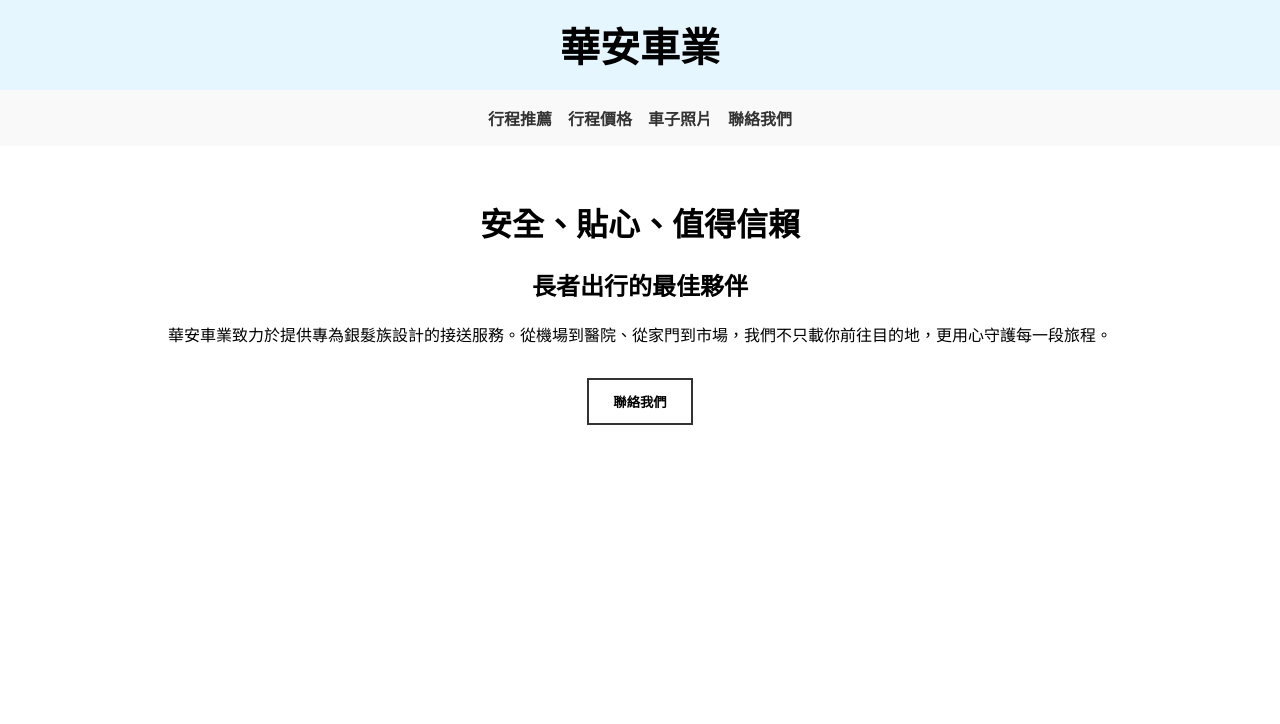
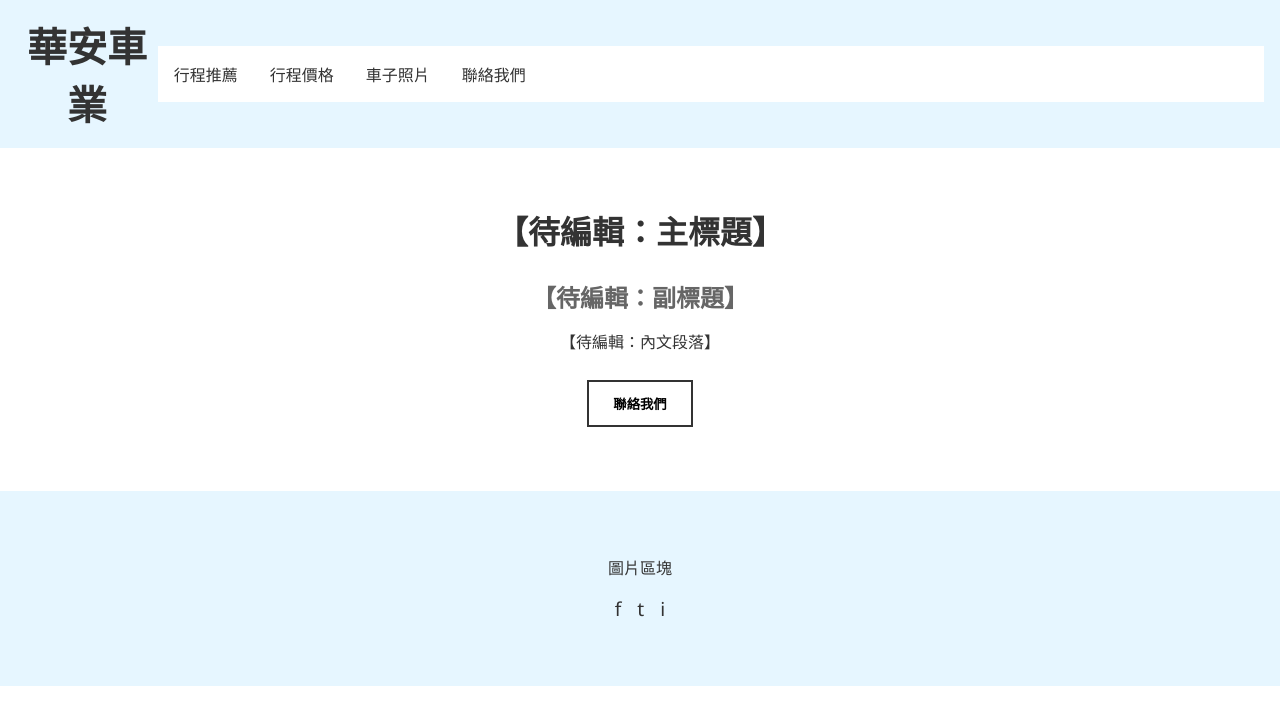
Before and after one commit to huaan-car/Huaan-lulu, a plain HTML site: page index.html in a window 1280 px wide. Drawn offline with Linux system fonts and the light colour scheme.

Commit message:
Add files via upload

```diff
--- a/index.html
+++ b/index.html
@@ -6,28 +6,157 @@
   <meta name="viewport" content="width=device-width, initial-scale=1.0" />
   <title>華安車業</title>
   <style>
-    body { margin: 0; font-family: 'Segoe UI', sans-serif; }
-    header { background-color: #e6f6ff; text-align: center; padding: 1rem; }
-    .logo { font-size: 2.5rem; font-weight: bold; }
-    nav { display: flex; justify-content: center; gap: 1rem; padding: 1rem; background: #f9f9f9; }
-    nav a { text-decoration: none; color: #333; font-weight: bold; }
-    .hero { text-align: center; padding: 2rem; }
-    .contact-btn { margin-top: 1rem; padding: 0.75rem 1.5rem; border: 2px solid #333; background: none; font-weight: bold; cursor: pointer; }
+    body {
+      margin: 0;
+      font-family: 'Segoe UI', sans-serif;
+      background-color: #ffffff;
+      color: #333;
+    }
+
+    header {
+      background-color: #e6f6ff;
+      padding: 1rem;
+      display: flex;
+      justify-content: space-between;
+      align-items: center;
+      position: sticky;
+      top: 0;
+      z-index: 999;
+    }
+
+    .logo {
+      font-weight: bold;
+      font-size: 1.2rem;
+    }
+
+    .menu-btn {
+      font-size: 1.5rem;
+      cursor: pointer;
+      border: none;
+      background: none;
+    }
+
+    nav {
+      display: none;
+      flex-direction: column;
+      background-color: #fff;
+      position: absolute;
+      top: 60px;
+      left: 0;
+      width: 100%;
+      text-align: center;
+      border-top: 1px solid #ccc;
+    }
+
+    nav a {
+      padding: 1rem;
+      text-decoration: none;
+      color: #333;
+    }
+
+    nav a:hover {
+      background-color: #f0f0f0;
+    }
+
+    .hero {
+      padding: 2rem;
+      text-align: center;
+    }
+
+    .hero h1 {
+      font-size: 2rem;
+      font-weight: bold;
+    }
+
+    .hero h2 {
+      color: #666;
+      margin-bottom: 1rem;
+    }
+
+    .hero p {
+      line-height: 1.6;
+      max-width: 600px;
+      margin: auto;
+    }
+
+    .contact-btn {
+      margin-top: 1.5rem;
+      padding: 0.75rem 1.5rem;
+      border: 2px solid #333;
+      background: none;
+      font-weight: bold;
+      cursor: pointer;
+    }
+
+    .footer-img {
+      margin-top: 2rem;
+      background-color: #e6f6ff;
+      padding: 4rem;
+      text-align: center;
+    }
+
+    .social-icons {
+      display: flex;
+      justify-content: center;
+      gap: 1rem;
+      margin-top: 1rem;
+    }
+
+    .social-icons a {
+      text-decoration: none;
+      font-size: 1.2rem;
+      color: #333;
+    }
+
+    @media(min-width: 768px) {
+      nav {
+        display: flex !important;
+        position: static;
+        flex-direction: row;
+        border: none;
+      }
+
+      .menu-btn {
+        display: none;
+      }
+    }
   </style>
 </head>
 <body>
-  <header><div class="logo">華安車業</div></header>
-  <nav>
+
+<header>
+  <div class="logo" style="font-size: 2.5rem; font-weight: bold; margin: auto; text-align: center;">華安車業</div>
+  <button class="menu-btn" onclick="toggleMenu()">☰</button>
+  <nav id="menu">
     <a href="routes.html">行程推薦</a>
     <a href="prices.html">行程價格</a>
     <a href="vehicles.html">車子照片</a>
     <a href="contact.html">聯絡我們</a>
   </nav>
-  <div class="hero">
-    <h1>安全、貼心、值得信賴</h1>
-    <h2>長者出行的最佳夥伴</h2>
-    <p>華安車業致力於提供專為銀髮族設計的接送服務。從機場到醫院、從家門到市場，我們不只載你前往目的地，更用心守護每一段旅程。</p>
-    <a href="contact.html"><button class="contact-btn">聯絡我們</button></a>
+</header>
+
+<section class="hero">
+  <h1>【待編輯：主標題】</h1>
+  <h2>【待編輯：副標題】</h2>
+  <p>【待編輯：內文段落】</p>
+  <a href="contact.html"><button class="contact-btn">聯絡我們</button></a>
+</section>
+
+<section class="footer-img">
+  <div>圖片區塊</div>
+  <div class="social-icons">
+    <a href="#">f</a>
+    <a href="#">t</a>
+    <a href="#">i</a>
   </div>
+</section>
+
+<script>
+  function toggleMenu() {
+    const menu = document.getElementById('menu');
+    menu.style.display = (menu.style.display === 'flex') ? 'none' : 'flex';
+  }
+</script>
+
 </body>
 </html>
```
Also changed, not shown: contact.html (+64 -1 lines).
